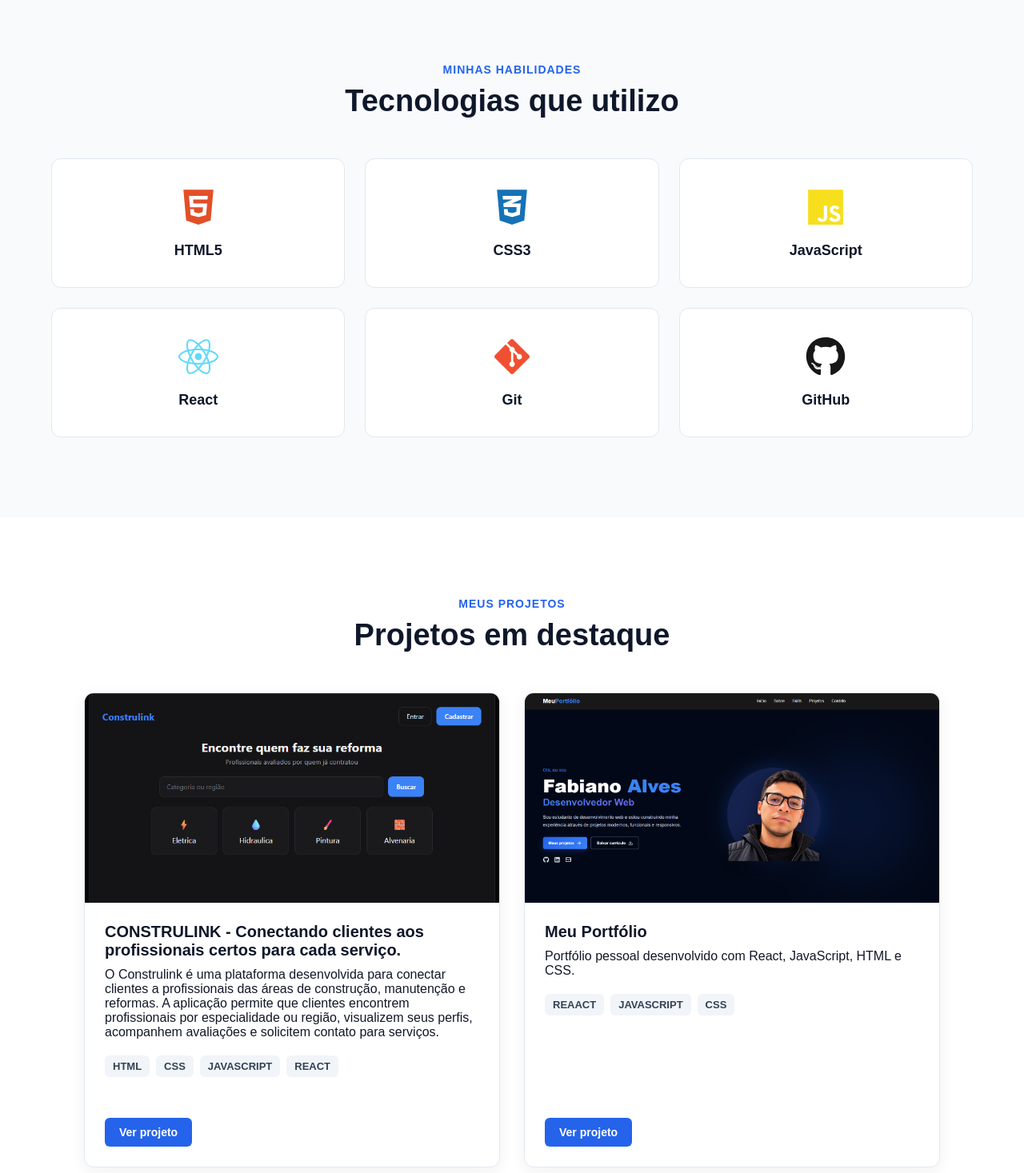
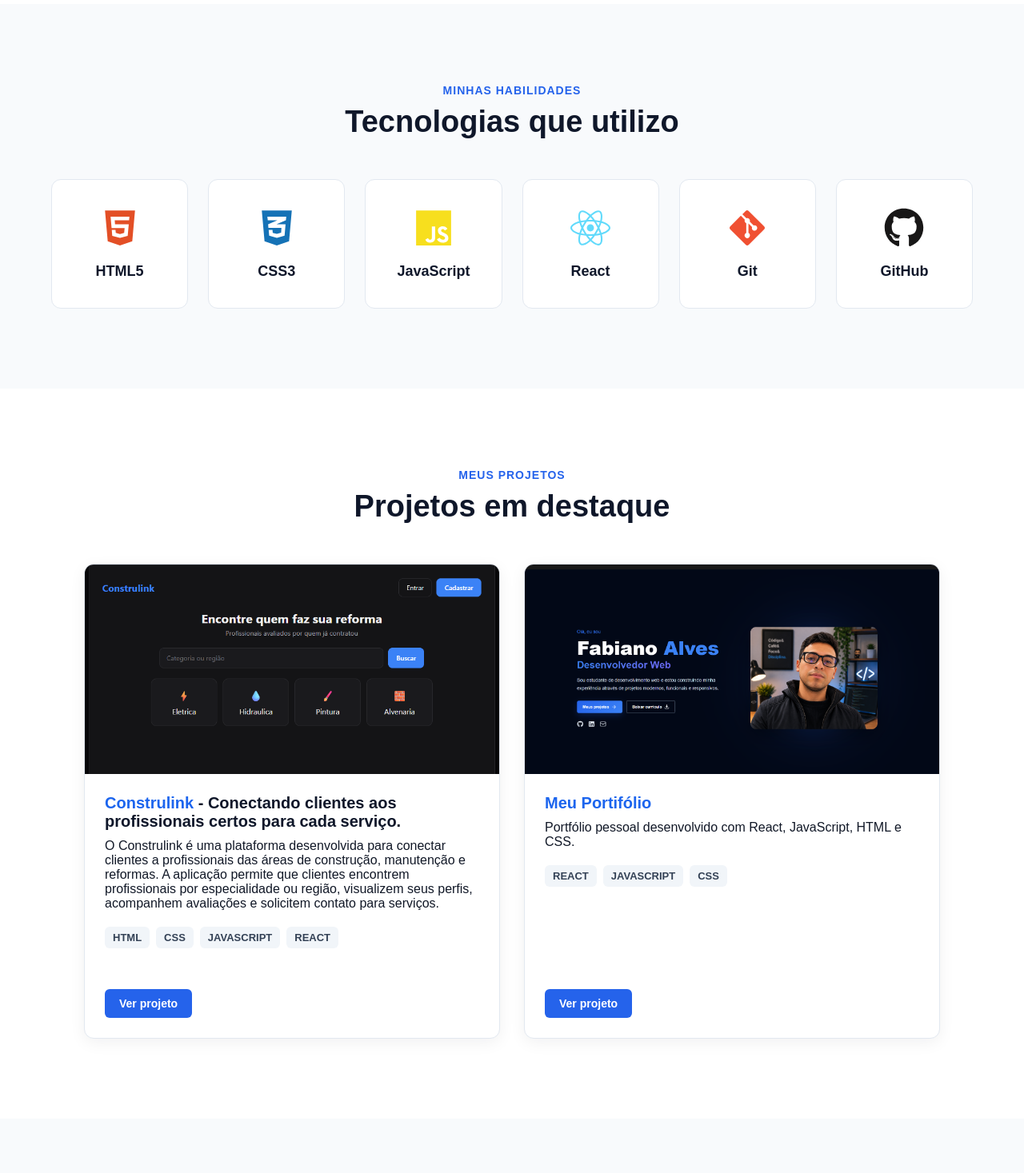
Before and after one commit to fabiano-santos-dev/meu-portfolio-react, a React (Vite) app: page / in a window 1280 px wide. Shown: the part 1367-2834 px from the top of the page at 80% size. Built offline with nearby package versions, Linux system fonts and the light colour scheme.

Commit message:
feature(revisao) Revisão terminada

```diff
--- a/src/components/Projeto.jsx
+++ b/src/components/Projeto.jsx
@@ -15,8 +15,8 @@ function Projetos() {
 
           <div className='projeto-content'>
             <h3>
-              CONSTRULINK - Conectando clientes aos profissionais certos para
-              cada serviço.
+              <span id='cor-texto'>Construlink</span> - Conectando clientes aos
+              profissionais certos para cada serviço.
             </h3>
 
             <p>
@@ -34,7 +34,11 @@ function Projetos() {
               <span>REACT</span>
             </div>
 
-            <a href='#' className='projeto-link'>
+            <a
+              href='https://github.com/NatanSamuel52/Contrulink'
+              target='_blank'
+              className='projeto-link'
+            >
               Ver projeto
             </a>
           </div>
@@ -47,19 +51,25 @@ function Projetos() {
           </div>
 
           <div className='projeto-content'>
-            <h3>Meu Portfólio</h3>
+            <h3>
+              <span id='cor-texto'>Meu Portifólio</span>
+            </h3>
 
             <p>
               Portfólio pessoal desenvolvido com React, JavaScript, HTML e CSS.
             </p>
 
             <div className='projeto-techs'>
-              <span>REAACT</span>
+              <span>REACT</span>
               <span>JAVASCRIPT</span>
               <span>CSS</span>
             </div>
 
-            <a href='#' className='projeto-link'>
+            <a
+              href='https://github.com/fabiano-santos-dev/meu-portfolio-react'
+              target='_blank'
+              className='projeto-link'
+            >
               Ver projeto
             </a>
           </div>
--- a/src/components/Sobre.jsx
+++ b/src/components/Sobre.jsx
@@ -14,7 +14,7 @@ function About() {
           <h2>Um pouco sobre mim</h2>
 
           <p>
-            Sou estudante de desenvolvimento web e estou sempre em busca de
+            Sou estudante de Análise e Desenvolvimento de Sistemas e estou sempre em busca de
             novos conhecimentos. Gosto de transformar ideias em projetos reais e
             funcionais.
           </p>
--- a/src/css/projetos.css
+++ b/src/css/projetos.css
@@ -120,3 +120,24 @@
 .projeto-link:hover {
   background: #1d4ed8;
 }
+#cor-texto{
+  color: rgb(28, 101, 238);
+}
+@media (max-width: 768px) {
+  .projetos {
+    padding: 70px 0;
+  }
+
+  .projetos h2 {
+    font-size: 32px;
+  }
+
+  .projetos-grid {
+    grid-template-columns: 1fr;
+  }
+
+  .projeto-image img {
+    height: auto;
+    object-fit: contain;
+  }
+}
--- a/src/css/skills.css
+++ b/src/css/skills.css
@@ -23,7 +23,7 @@
   margin: 0 auto;
 
   display: grid;
-  grid-template-columns: repeat(3, 1fr);
+  grid-template-columns: repeat(6, 1fr);
   gap: 25px;
 }
 
```
Also changed, not shown: public/portifolio.png.
